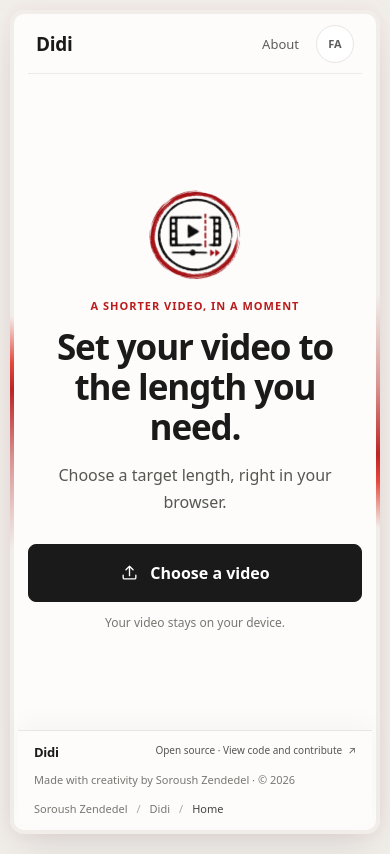
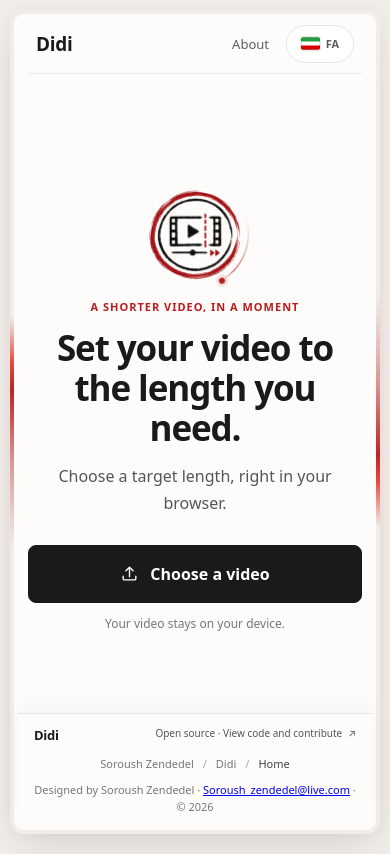
Before and after one commit to soroush-zendedel/2One, a website built with Vite: page index.html in a window 390 px wide. Built offline with nearby package versions, Linux system fonts and the light colour scheme; files whose address does not match are found by name.

Commit message:
Refine responsive layout and language controls

```diff
--- a/index.html
+++ b/index.html
@@ -39,14 +39,14 @@
         <a class="brand" href="./" aria-label="Didi home">Didi</a>
         <nav class="topbar-links" aria-label="Main navigation">
           <a href="./about.html" data-t="aboutLink">About</a>
-          <a class="language-link" href="./fa/" lang="fa" hreflang="fa" data-t="languageLink"><span class="language-full">فارسی</span><span class="language-short" aria-hidden="true">FA</span></a>
+          <a class="language-link" href="./fa/" lang="fa" hreflang="fa" data-t="languageLink"><svg class="language-flag" viewBox="0 0 24 16" aria-hidden="true" focusable="false"><rect width="24" height="16" rx="2" fill="#fff"/><path fill="#239f40" d="M0 0h24v5.33H0z"/><path fill="#da0000" d="M0 10.67h24V16H0z"/><rect x=".5" y=".5" width="23" height="15" rx="1.5" fill="none" stroke="#000" stroke-opacity=".12"/></svg><span class="language-full">فارسی</span><span class="language-short" aria-hidden="true">FA</span></a>
         </nav>
       </header>
 
-      <main id="main">
+      <main id="main" class="home-main">
         <section class="studio" aria-labelledby="title">
           <div class="intro">
-            <img class="hero-mark" src="%BASE_URL%images/didi-mark.png" alt="" width="112" height="109" />
+            <span class="hero-mark-wrap" aria-hidden="true"><img class="hero-mark" src="%BASE_URL%images/didi-mark.png" alt="" width="112" height="109" /></span>
             <p class="eyebrow" data-t="eyebrow">A SHORTER VIDEO, IN A MOMENT</p>
             <h1 id="title" data-t="title">Set your video to the length you need.</h1>
             <p class="lede" data-t="lede">Choose a target length, right in your browser.</p>
@@ -102,8 +102,8 @@
       </main>
       <footer class="site-footer">
         <div class="footer-top"><a class="footer-brand" href="./">Didi</a><a class="contribute-link" href="https://github.com/soroush-zendedel/Didi" target="_blank" rel="noreferrer">Open source · View code and contribute <span aria-hidden="true">↗</span></a></div>
-        <p class="footer-credit">Made with creativity by Soroush Zendedel · © 2026</p>
         <nav class="breadcrumbs" aria-label="Breadcrumb"><ol><li><a href="https://soroush-zendedel.github.io">Soroush Zendedel</a></li><li><a href="./">Didi</a></li><li aria-current="page">Home</li></ol></nav>
+        <p class="footer-credit" dir="ltr">Designed by Soroush Zendedel · <a href="mailto:Soroush_zendedel@live.com">Soroush_zendedel@live.com</a> · © 2026</p>
       </footer>
     </div>
     <dialog id="previewModal" class="result-modal" aria-labelledby="modalTitle">
--- a/src/style.css
+++ b/src/style.css
@@ -13,6 +13,7 @@
 *:focus-visible{outline:2px solid var(--accent);outline-offset:3px}
 body{margin:0;min-width:320px;min-height:100dvh;background-color:#f1eeea;background-image:radial-gradient(#1a1a1a0a .55px,transparent .65px);background-size:6px 6px}
 .app-shell{position:relative;isolation:isolate;width:min(100% - 48px,1040px);min-height:calc(100svh - 40px);min-height:calc(100dvh - 40px);margin:20px auto;display:flex;flex-direction:column;overflow:visible;border:4px solid transparent;border-radius:16px;background:linear-gradient(var(--surface),var(--surface)) padding-box,conic-gradient(from var(--border-angle),#b91c1c00 0deg 115deg,#b91c1c70 139deg,#b91c1cf5 160deg,#e5483d 168deg,#b91c1c00 180deg 295deg,#b91c1c70 319deg,#b91c1cf5 340deg,#e5483d 348deg,#b91c1c00 360deg) border-box;animation:card-orbit 15s linear infinite;box-shadow:0 20px 40px -10px #0000001a,0 0 20px #b91c1c10}
+.home-shell{height:calc(100svh - 40px);height:calc(100dvh - 40px)}
 @keyframes card-orbit{to{--border-angle:360deg}}
 .topbar{position:relative;z-index:1;height:72px;display:flex;align-items:center;justify-content:space-between;padding:0 clamp(20px,4vw,48px);border-bottom:1px solid #1a1a1a12}
 .brand{color:var(--ink);text-decoration:none;font:700 24px Georgia,'Times New Roman',serif;letter-spacing:-.5px}
@@ -20,12 +21,23 @@
 .topbar-links a{min-height:40px;display:inline-flex;align-items:center;justify-content:center;padding:0 13px;border-radius:999px;color:#5c5d5a;text-decoration:none;font-size:14px}
 .topbar-links a:hover{background:#b91c1c0d;color:var(--accent)}
 .language-link{border:1px solid var(--line);background:#fff}
+.language-link{min-width:88px;gap:7px;justify-content:center;align-items:center;direction:ltr;text-align:center;line-height:1;white-space:nowrap}
+.language-flag{display:block;width:19px;height:13px;flex:none;border-radius:2px;box-shadow:0 0 0 1px #00000016}
 .language-short{display:none}
 .topbar-links [aria-current=page]{color:var(--ink)}
 main{flex:1}
+.home-main{display:flex;align-items:center;justify-content:center;min-height:0}
+.home-main .studio{width:min(100%,440px);margin:0 auto;padding:24px 0;text-align:center}
+.home-main+.site-footer{margin-top:0}
 .studio{width:min(100%,440px);margin:clamp(100px,20vh,190px) auto 80px;text-align:center}
 .intro{margin-bottom:31px}
-.hero-mark{display:block;width:112px;height:109px;object-fit:contain;margin:0 auto 20px}
+.hero-mark-wrap{--orbit-radius:62px;position:relative;isolation:isolate;display:block;width:112px;height:112px;margin:0 auto 20px}
+.hero-mark{position:absolute;top:1px;left:0;display:block;width:112px;height:109px;object-fit:contain}
+.hero-mark-wrap::before{content:"";position:absolute;inset:-6px;z-index:1;border-radius:50%;background:conic-gradient(from 0deg,transparent 0deg 278deg,#b91c1c22 296deg,#b91c1c72 322deg,#b91c1cbd 344deg,#dfb1ac 352deg,transparent 360deg);-webkit-mask:radial-gradient(farthest-side,transparent calc(100% - 1.5px),#000 calc(100% - 1px));mask:radial-gradient(farthest-side,transparent calc(100% - 1.5px),#000 calc(100% - 1px));animation:mark-orbit 12s linear infinite;pointer-events:none}
+.hero-mark-wrap::after{content:"";position:absolute;top:50%;left:50%;z-index:2;width:6px;height:6px;border-radius:50%;background:var(--accent);box-shadow:0 0 0 3px #b91c1c20;animation:mark-dot-orbit 12s linear infinite;pointer-events:none}
+@keyframes mark-orbit{to{transform:rotate(360deg)}}
+@keyframes mark-dot-orbit{from{transform:translate(-50%,-50%) rotate(0deg) translateY(calc(0px - var(--orbit-radius)))}to{transform:translate(-50%,-50%) rotate(360deg) translateY(calc(0px - var(--orbit-radius)))}}
+@media(prefers-reduced-motion:reduce){.hero-mark-wrap::before,.hero-mark-wrap::after{animation:none}}
 .eyebrow{margin:0 0 16px;color:var(--accent);font-size:13px;font-weight:650;letter-spacing:.09em;text-transform:uppercase}
 h1{margin:0;color:var(--ink);font-family:system-ui,-apple-system,'Segoe UI',sans-serif;font-size:clamp(38px,6vw,48px);line-height:1.16;letter-spacing:-1.35px;font-weight:700}
 html[lang=fa] #title{text-align:center}
@@ -106,14 +118,15 @@
 .modal-play small{font-size:13px;font-weight:600}
 html[lang=fa] .modal-action,html[lang=fa] .modal-ready,html[lang=fa] .modal-info,html[lang=fa] .modal-play{font-family:Vazirmatn,system-ui,sans-serif}
 html[lang=fa] .modal-play>span{padding-inline-start:0;padding-inline-end:4px}
-.site-footer{margin-top:48px;padding:20px 0 18px;border-top:1px solid var(--line);color:#777772}
+.site-footer{margin-top:48px;padding:20px clamp(24px,4vw,48px) 18px;border-top:1px solid var(--line);color:#777772}
 .footer-top{display:flex;align-items:center;justify-content:space-between;gap:16px}
 .footer-brand{color:var(--ink);text-decoration:none;font:700 15px Georgia,'Times New Roman',serif;letter-spacing:-.2px}
 .contribute-link{display:inline-flex;align-items:center;gap:6px;color:#555651;text-decoration:none;font-size:12px}
 .contribute-link:hover{color:#111;text-decoration:underline;text-underline-offset:3px}
-.footer-credit{margin:11px 0 0;font-size:11px;line-height:1.5}
-.breadcrumbs{margin-top:13px;font-size:11px}
-.breadcrumbs ol{display:flex;flex-wrap:wrap;align-items:center;gap:0;margin:0;padding:0;list-style:none}
+.footer-credit{margin:10px 0 0;font-size:11px;line-height:1.6;text-align:center}
+html[lang=fa] .footer-credit{font-family:Vazirmatn,system-ui,sans-serif}
+.breadcrumbs{margin-top:12px;font-size:11px;text-align:center}
+.breadcrumbs ol{display:flex;flex-wrap:wrap;align-items:center;justify-content:center;gap:0;margin:0;padding:0;list-style:none}
 .breadcrumbs li{display:inline-flex;align-items:center;gap:9px}
 .breadcrumbs li+li::before{content:"/";color:#aaa9a3}
 .breadcrumbs li+li{margin-inline-start:9px}
@@ -135,10 +148,11 @@
 
 /* A selected video switches the landing page into a focused editing view. */
 .app-shell.is-editing{min-height:100dvh}
+.home-shell.is-editing{height:100dvh}
 .app-shell.is-editing .topbar,.app-shell.is-editing .site-footer,.app-shell.is-editing .intro{display:none}
 .app-shell.is-editing .privacy-note{display:none}
 .app-shell.is-editing main{display:flex;flex:1;flex-direction:column;justify-content:center}
-.app-shell.is-editing .studio{width:min(100%,720px);margin:0 auto;transform:none}
+.app-shell.is-editing .studio{width:min(100%,720px);margin:0 auto;padding:0;transform:none}
 .app-shell.is-editing .file-panel{margin-top:0}
 .app-shell.is-editing .source-preview{max-height:min(44dvh,520px);margin-top:12px;object-fit:contain}
 .app-shell.is-editing .duration-option{margin-top:14px}
@@ -146,17 +160,19 @@
 @media(max-width:600px){
   body{min-height:100dvh;background-color:#f1eeea}
   .app-shell{width:calc(100% - 20px);min-height:calc(100svh - 20px);min-height:calc(100dvh - 20px);margin:10px auto;padding:env(safe-area-inset-top) 14px calc(126px + env(safe-area-inset-bottom));border-radius:14px}
+  .home-shell{height:auto}
   .topbar{height:60px;flex:none;padding:0 8px;border-bottom-color:#1a1a1a12}
   .brand{font-size:19px}
   .topbar-links{gap:7px}
   .topbar-links a{min-height:38px;padding:0 10px;font-size:13px}
-  .language-link{width:38px;padding:0!important;font-size:11px!important;font-weight:600}
+  .language-link{width:auto;min-width:68px;padding:0 8px!important;gap:6px;font-size:11px!important;font-weight:600}
   .language-full{display:none}
   .language-short{display:inline}
   main{display:flex;flex-direction:column}
   .studio{width:100%;margin:auto;transform:translateY(clamp(0px,2.5dvh,20px))}
   .intro{margin-bottom:27px}
-  .hero-mark{width:96px;height:94px;margin-bottom:17px}
+  .hero-mark-wrap{--orbit-radius:54px;width:96px;height:96px;margin-bottom:17px}
+  .hero-mark{top:1px;width:96px;height:94px}
   .eyebrow{margin-bottom:14px;font-size:11px}
   h1{font-size:clamp(35px,8.6vw,42px);line-height:1.14;letter-spacing:-1.1px}
   .lede{max-width:330px;margin-top:15px;font-size:16px;line-height:1.7}
@@ -177,7 +193,7 @@
   .about-section p{font-size:16px;line-height:1.8}
   .app-shell.is-editing{min-height:calc(100svh - 20px);min-height:calc(100dvh - 20px);padding:env(safe-area-inset-top) 14px env(safe-area-inset-bottom)}
   .app-shell.is-editing main{justify-content:flex-start}
-  .app-shell.is-editing .studio{width:100%;margin:0 auto;transform:none}
+  .app-shell.is-editing .studio{width:100%;margin:0 auto;padding:0;transform:none}
   .app-shell.is-editing .file-panel{margin-top:0}
   .app-shell.is-editing .source-preview{height:min(53dvh,480px);max-height:min(53dvh,480px);margin-top:10px}
   .app-shell.is-editing .duration-option{margin-top:10px}
```
Also changed, not shown: about.html (+2 -2 lines), fa/about.html (+2 -2 lines), fa/index.html (+4 -4 lines).
